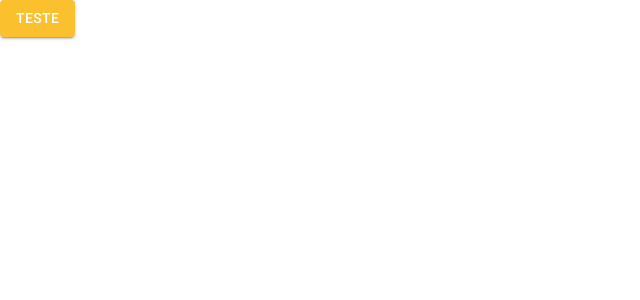
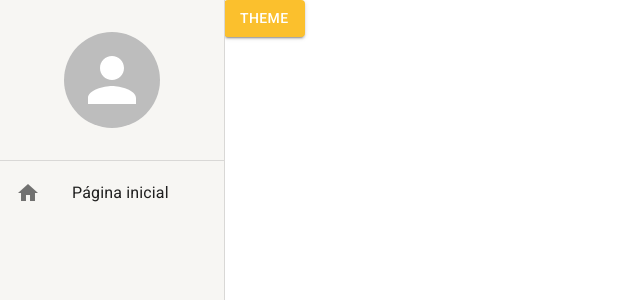
Before and after one commit to tianopo/Cadastros, a React (Create React App) app: page /pagina-inicial in a window 1280 px wide. Shown: the top 300 px of the page, without its empty margins (0-640 px from the left). Built offline with nearby package versions, Linux system fonts and the light colour scheme.

Commit message:
menu principal criado com material UI

```diff
--- a/package.json
+++ b/package.json
@@ -20,6 +20,10 @@
     "@types/node": "^16.18.31",
     "@types/react": "^18.2.6",
     "@types/react-dom": "^18.2.4",
+    "@typescript-eslint/eslint-plugin": "^5.59.7",
+    "@typescript-eslint/parser": "^5.59.7",
+    "eslint": "^8.41.0",
+    "eslint-plugin-react": "^7.32.2",
     "typescript": "^4.9.5",
     "web-vitals": "^2.1.4"
   },
--- a/src/App.tsx
+++ b/src/App.tsx
@@ -1,13 +1,16 @@
-import { BrowserRouter } from "react-router-dom";
-import { AppRoutes } from "./routes";
-import { AppThemeProvider } from "./shared/contexts/ThemeContext";
+import { BrowserRouter } from 'react-router-dom';
+import { AppRoutes } from './routes';
+import { AppThemeProvider } from './shared/contexts/ThemeContext';
+import { MenuLateral } from './shared/components';
 
 export const App = () => {
   return (
     <AppThemeProvider>
       <BrowserRouter>
-        <AppRoutes />
+        <MenuLateral>
+          <AppRoutes />
+        </MenuLateral>
       </BrowserRouter>
     </AppThemeProvider>
   );
-}
+};
--- a/src/routes/index.tsx
+++ b/src/routes/index.tsx
@@ -1,15 +1,15 @@
-import { Routes, Route, Navigate } from "react-router-dom";
+import { Routes, Route, Navigate } from 'react-router-dom';
 import { Button } from '@mui/material';
-import { useAppThemeContext } from "../shared/contexts/ThemeContext";
+import { useAppThemeContext } from '../shared/contexts/ThemeContext';
 
 export const AppRoutes = () => {
   const { toggleTheme } = useAppThemeContext();
 
-  return(
+  return (
     <Routes>
-      <Route path="/pagina-inicial" element={<Button variant='contained' color='primary' onClick={toggleTheme}>Teste</Button>} />
-      // Orienta o usuário a ir para a página inicial se digitar errado
+      <Route path="/pagina-inicial" element={<Button variant='contained' color='primary' onClick={toggleTheme}>Theme</Button>} />
+
       <Route path="*" element={<Navigate to="/pagina-inicial" />} />
     </Routes>
   );
-}
+};
--- a/src/shared/components/index.ts
+++ b/src/shared/components/index.ts
@@ -1 +1 @@
-export { };
+export * from './menu-lateral/MenuLateral';
--- /dev/null
+++ b/src/shared/components/menu-lateral/MenuLateral.tsx
@@ -0,0 +1,39 @@
+import { Avatar, Divider, Drawer, Icon, List, ListItemButton, ListItemIcon, ListItemText, useTheme } from '@mui/material';
+import { Box } from '@mui/system';
+
+
+interface IAppThemeProviderProps {
+    children: React.ReactNode
+}
+
+export const MenuLateral: React.FC<IAppThemeProviderProps> = ({ children }) => {
+  const theme = useTheme();
+
+  return(
+    <>
+      <Drawer variant='permanent'>
+        <Box width={theme.spacing(28)} height="100%" display="flex" flexDirection="column" >
+          <Box width="100%" height={theme.spacing(20)} display="flex" alignItems="center" justifyContent="center">
+            <Avatar alt="Avatar" sx={{ height: theme.spacing(12), width: theme.spacing(12) }} src="" />
+          </Box>
+
+          <Divider />
+          <Box flex={1}>
+            <List component="nav">
+              <ListItemButton>
+                <ListItemIcon>
+                  <Icon>home</Icon>
+                </ListItemIcon>
+                <ListItemText primary="Página inicial" />
+              </ListItemButton>
+            </List>
+          </Box>
+        </Box>
+      </Drawer>
+
+      <Box height="100vh" marginLeft={theme.spacing(28)}>
+        {children}
+      </Box>
+    </>
+  );
+};
--- a/src/shared/themes/Dark.ts
+++ b/src/shared/themes/Dark.ts
@@ -7,13 +7,13 @@ export const DarkTheme = createTheme({
       main: yellow[700],
       dark:yellow[800],
       light:yellow[500],
-            contrastText:`#ffffff`,
+      contrastText:'#ffffff',
     },
     secondary:{
       main: cyan[500],
       dark: cyan[400],
       light: cyan[300],
-            contrastText:`#ffffff`,
+      contrastText:'#ffffff',
     },
     background:{
       default: '#303134',
--- a/src/shared/themes/Light.ts
+++ b/src/shared/themes/Light.ts
@@ -7,13 +7,13 @@ export const LightTheme = createTheme({
       main: yellow[700],
       dark:yellow[800],
       light:yellow[500],
-            contrastText:`#ffffff`,
+      contrastText:'#ffffff',
     },
     secondary:{
       main: cyan[500],
       dark: cyan[400],
       light: cyan[300],
-            contrastText:`#ffffff`,
+      contrastText:'#ffffff',
     },
     background:{
       default: '#ffffff',
```
Also changed, not shown: src/shared/contexts/ThemeContext.tsx (+8 -8 lines), .eslintrc.json (added), 1 other file (tests, documents, lock files or other folders). Lines whose indentation alone changed are shown as unchanged.
